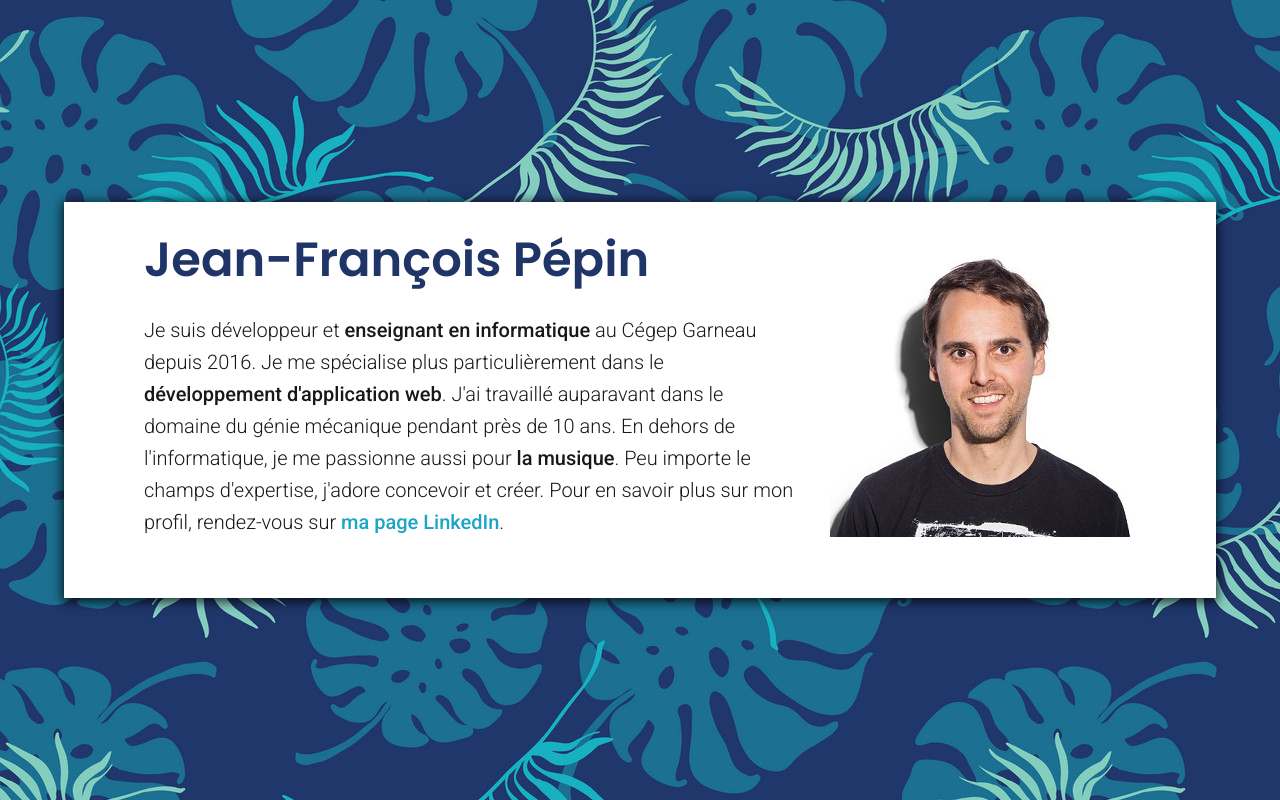
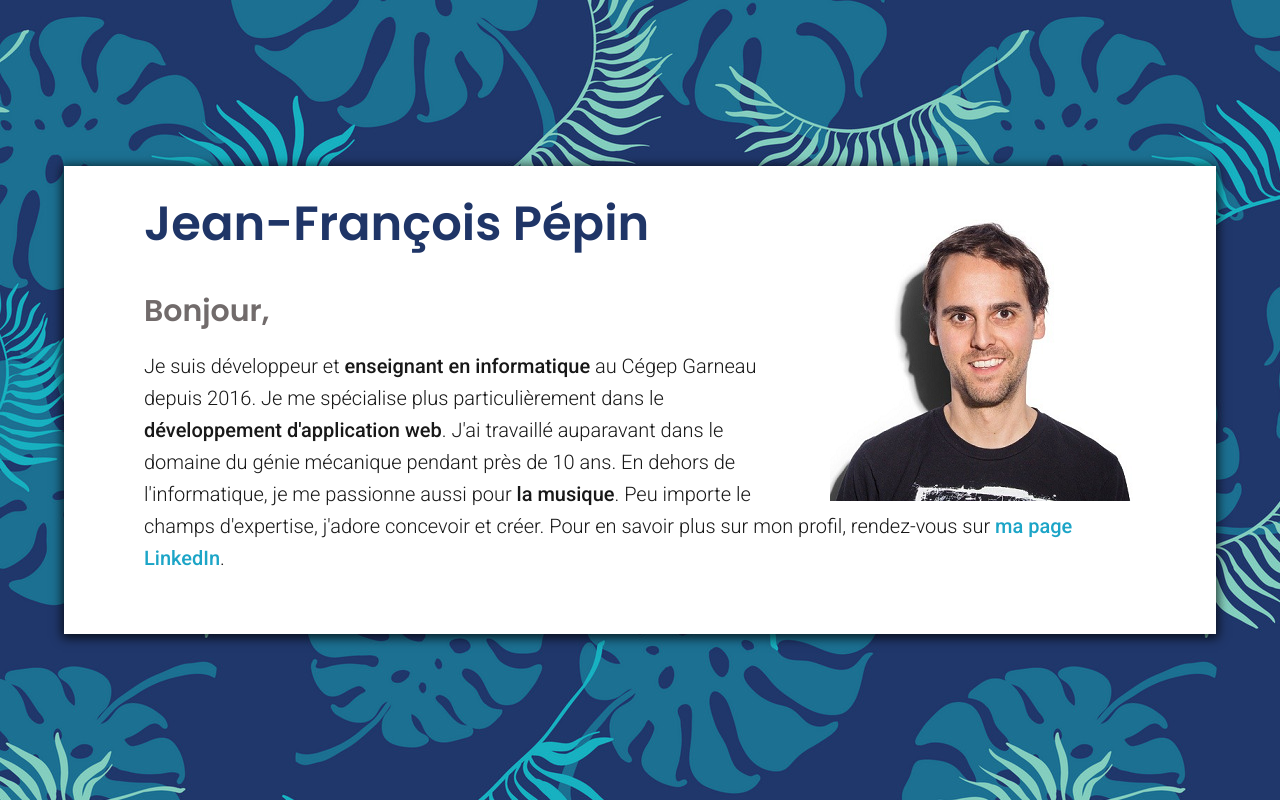
Before and after one commit to jfpepin-prof/portfolio, a plain HTML site: page index.html in a window 1280 px wide. Drawn offline with Linux system fonts and the light colour scheme.

```diff
--- a/index.html
+++ b/index.html
@@ -22,6 +22,8 @@
     <section id="sec-profil" class="sect-contenu">
       <img class="fr" src="images/jfpepin.png" alt="Jean-François Pépin">
       <h1>Jean-François Pépin</h1>
+      <h2>Bonjour,</h2>
+
       <p>Je suis développeur et <strong>enseignant en informatique</strong> au Cégep Garneau depuis 2016. Je me
         spécialise plus particulièrement dans le <strong>développement d'application web</strong>. J'ai travaillé
         auparavant dans le domaine du génie mécanique pendant près de 10 ans. En dehors de l'informatique, je me
```
